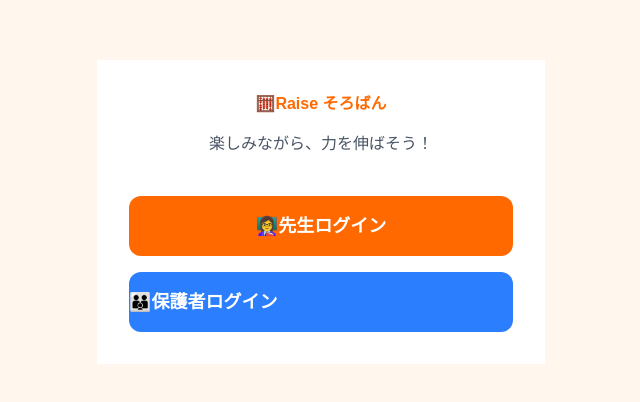
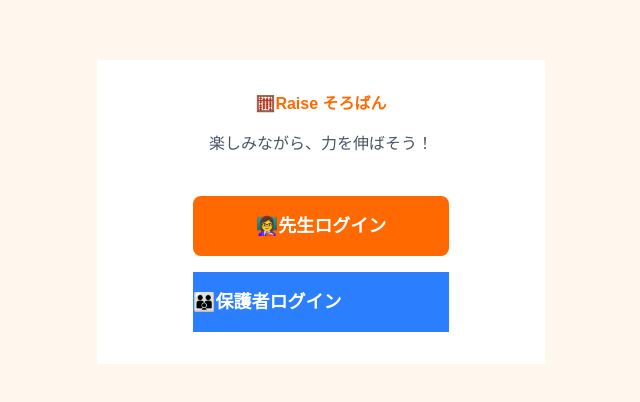
Before and after one commit to Nanoka0717/raise_soroban, a Next.js app: page / in a window 1280 px wide. Shown: the part 188-590 px from the top of the page, without its empty margins (319-959 px from the left). Built offline with nearby package versions, Linux system fonts and the light colour scheme.

Commit message:
ログインボタンのサイズを修正

```diff
--- a/src/app/page.tsx
+++ b/src/app/page.tsx
@@ -15,17 +15,17 @@ export default function Home() {
           </p>
         </div>
 
-        <div className="mt-10 space-y-4">
+        <div className="mt-10 space-y-4 flex flex-col items-center">
         <Link
           href="/teacher/login"
-          className="block w-full bg-orange-500 text-white py-4 rounded-xl text-lg font-semibold text-center"
+          className="block w-64 bg-orange-500 text-white py-4 rounded-lg text-lg font-semibold text-center"
           >
         👩‍🏫先生ログイン
          </Link>
 
          <Link
            href="/students/new/parent/login"
-           className="block w-full bg-blue-500 text-white py-4 rounded-xl text-lg font-semibold text-crnter">
+           className="block w-64 bg-blue-500 text-white py-4 rounded-lgs text-lg font-semibold text-crnter">
 
                　　　　　　 🧑‍🧑‍🧒保護者ログイン
 　　　　　　</Link>
```
